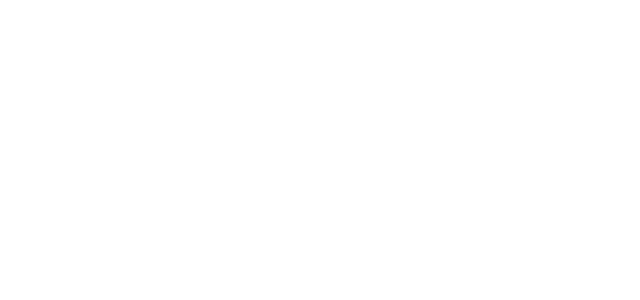
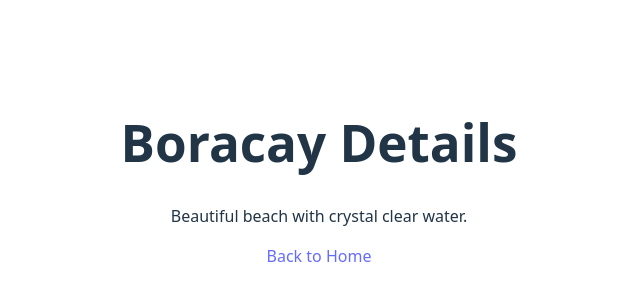
Before and after one commit to trianlandicho/more-fun-in-ph, a React (Vite) app: page /boracay in a window 1280 px wide. Before the commit this address had no page. Shown: the part 226-526 px from the top of the page, without its empty margins (321-961 px from the left). Built offline with nearby package versions, Linux system fonts and the light colour scheme.

Commit message:
add boracay page

```diff
--- a/src/App.tsx
+++ b/src/App.tsx
@@ -1,6 +1,6 @@
 import { BrowserRouter as Router, Routes, Route } from "react-router-dom";
 import LandingPage from "./components/LandingPage";
-import ProductDetail from "./components/ProductDetail";
+import Boracay from "./pages/Boracay";
 import "./App.css";
 
 function App() {
@@ -10,8 +10,9 @@
         {/* Landing Page */}
         <Route path="/" element={<LandingPage />} />
 
-        {/* Product Detail Page */}
-        <Route path="/destination" element={<ProductDetail />} />
+        {/* Destination Detail Page */}
+        <Route path="/boracay" element={<Boracay />} />
+
       </Routes>
     </Router>
   );
--- /dev/null
+++ b/src/pages/boracay.tsx
@@ -0,0 +1,36 @@
+import { useState, useEffect } from "react";
+import { fetchDestinations } from "../api/actions"; // Import the mock API function
+import type { Destination } from "../api/models/destination"; // Import the Destination model
+
+function Boracay() {
+  const [destination, setDestination] = useState<Destination | null>(null);
+
+  // Fetch data from the mock API and filter for Boracay
+  useEffect(() => {
+    const getDestination = async () => {
+      const data = await fetchDestinations();
+      const boracayData = data.find((dest) => dest.location === "Boracay");
+      if (boracayData) {
+        setDestination(boracayData);
+      }
+    };
+    getDestination();
+  }, []);
+
+  // Handle loading or not found state
+  if (!destination) {
+    return <div>Loading or destination not found...</div>;
+  }
+
+  return (
+    <div>
+      <h1>{destination.location} Details</h1>
+      <p>{destination.desc}</p>
+      {/* Add more details here, e.g., images, pricing, etc., based on your Destination model */}
+      <a href="/">Back to Home</a>
+    </div>
+  );
+
+}
+
+export default Boracay;
```
